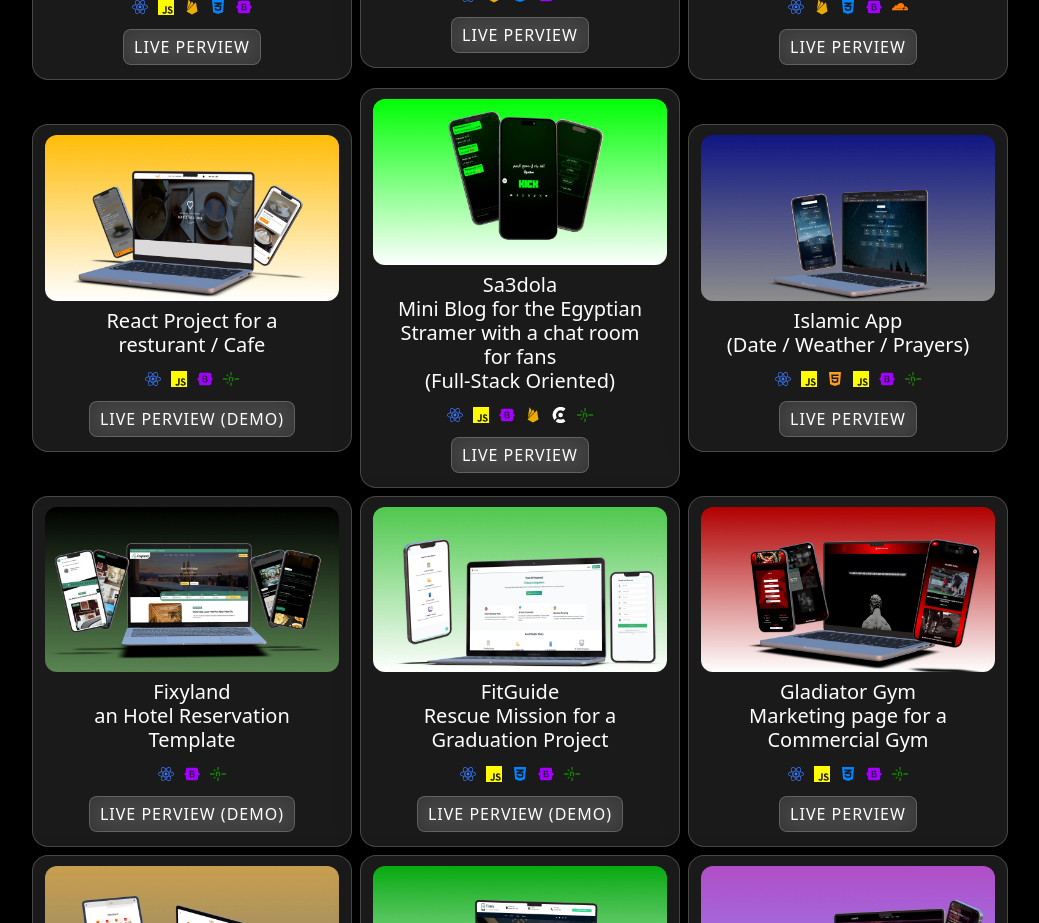
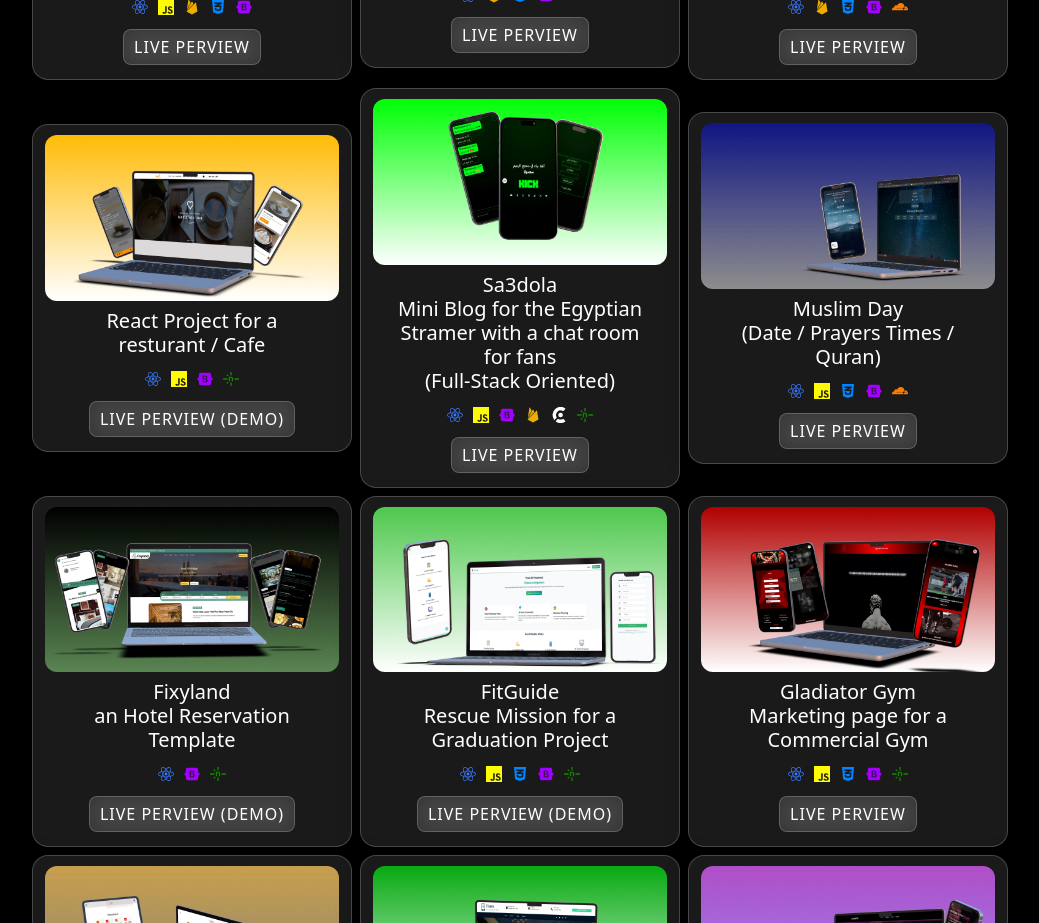
Before and after one commit to a-elshennawy/portfolio-NextJS, a Next.js app: page / in a window 1280 px wide. Shown: the part 2120-3043 px from the top of the page, without its empty margins (120-1159 px from the left). Built offline with nearby package versions, Linux system fonts and the light colour scheme.

Commit message:
new image

```diff
--- a/components/Projects/Projects.tsx
+++ b/components/Projects/Projects.tsx
@@ -328,7 +328,7 @@ const Projects = () => {
               }}
             >
               <Image
-                src="/images/dayapp.webp"
+                src="/images/muslimDay.webp"
                 alt="project preview"
                 fill
                 loading="lazy"
@@ -339,8 +339,8 @@ const Projects = () => {
               className={`${styles.content} row justify-content-center align-items-center gap-1 col-12`}
             >
               <h5 className="col-12 py-2 m-0">
-                Islamic App <br />
-                (Date / Weather / Prayers)
+                Muslim Day <br />
+                (Date / Prayers Times / Quran)
               </h5>
               <div className="col-12">
                 <span className="react">
@@ -349,23 +349,20 @@ const Projects = () => {
                 <span className="JavaScript">
                   <SiJavascript />
                 </span>
-                <span className="html">
-                  <FaHtml5 />
-                </span>
-                <span className="JavaScript">
-                  <SiJavascript />
+                <span className="css">
+                  <FaCss3Alt />
                 </span>
                 <span className="bootstrap">
                   <FaBootstrap />
                 </span>
-                <span className="netlify">
-                  <SiNetlify />
+                <span className="cloudflare">
+                  <FaCloudflare />
                 </span>
               </div>
 
               <div className="col-12 py-1">
                 <button className={`${styles.toWebApp}`}>
-                  <a href="https://day-app.pages.dev/" target="_blank">
+                  <a href="https://muslim-day.pages.dev/" target="_blank">
                     live perview
                   </a>
                 </button>
```
Also changed, not shown: public/images/dayapp.webp (deleted), public/images/muslimDay.webp (added).
